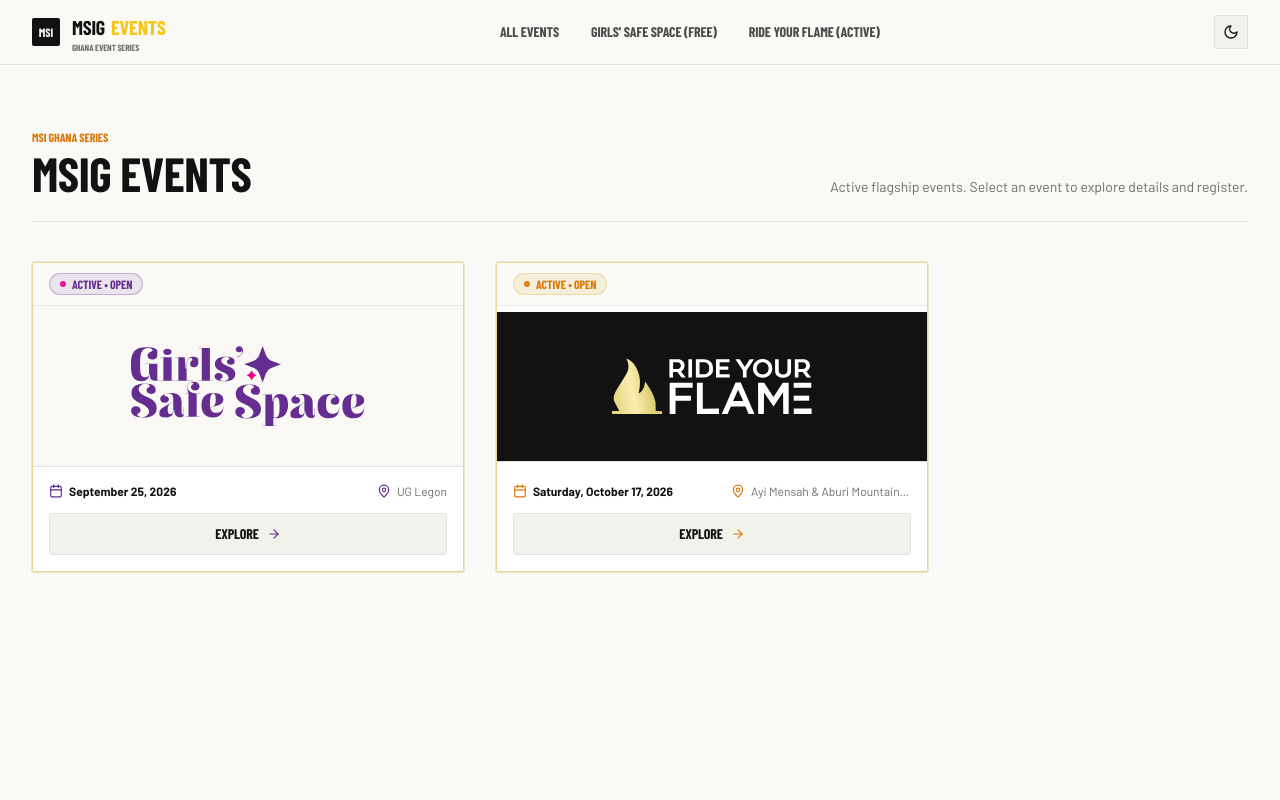
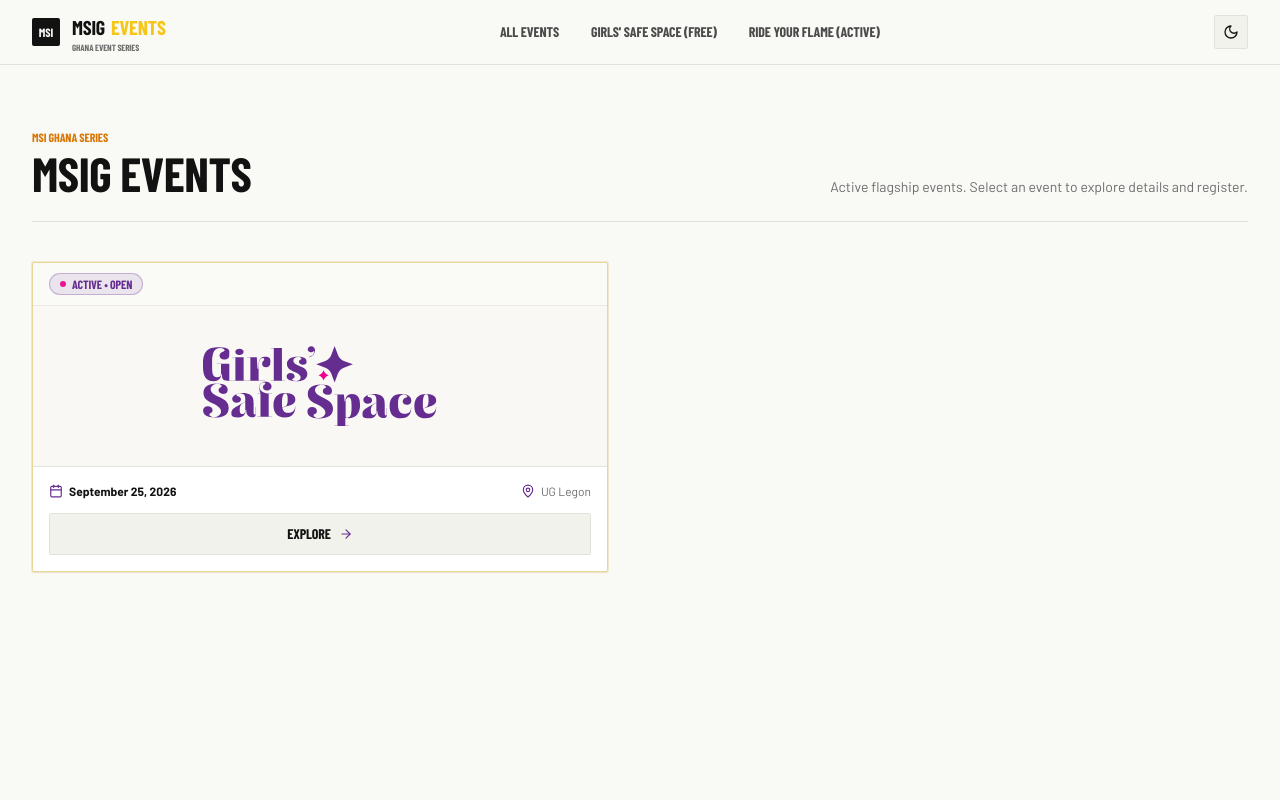
Before and after one commit to truelectro/MSIG, a Next.js app: page / in a window 1280 px wide. Shown: the top 800 px of the page. Built offline with nearby package versions, Linux system fonts and the light colour scheme; a web font is replaced by a local one.

Commit message:
feat: hide Ride Your Flame card from main events page for upcoming update

```diff
--- a/src/components/events/MsigEventsPage.tsx
+++ b/src/components/events/MsigEventsPage.tsx
@@ -22,7 +22,11 @@ export function MsigEventsPage() {
         </div>
 
         {/* Active Flagship Events Grid */}
-        <div className="grid grid-cols-1 md:grid-cols-2 gap-6 sm:gap-8 max-w-4xl">
+        <div
+          className={`grid grid-cols-1 ${
+            msigEvents.length > 1 ? "md:grid-cols-2 max-w-4xl" : "max-w-xl"
+          } gap-6 sm:gap-8`}
+        >
           {msigEvents.map((event, index) => (
             <EventCard
               key={event.id}
--- a/src/config/events.ts
+++ b/src/config/events.ts
@@ -49,7 +49,10 @@ export const msigEvents: MsigEventItem[] = [
     accentColor: "pink",
     featuredBadge: "Active • Free Registration Open",
   },
-  {
+];
+
+// Preserved for future release update
+export const rideYourFlameEvent: MsigEventItem = {
   id: "ride-your-flame",
   title: "Ride Your Flame",
   subtitle: "The Aburi Mountain Fondo 115K",
@@ -72,5 +75,4 @@ export const msigEvents: MsigEventItem[] = [
   logoId: "ride-your-flame",
   accentColor: "gold",
   featuredBadge: "Active • Registration Open",
-  },
-];
+};
```
Lines whose indentation alone changed are shown as unchanged.
